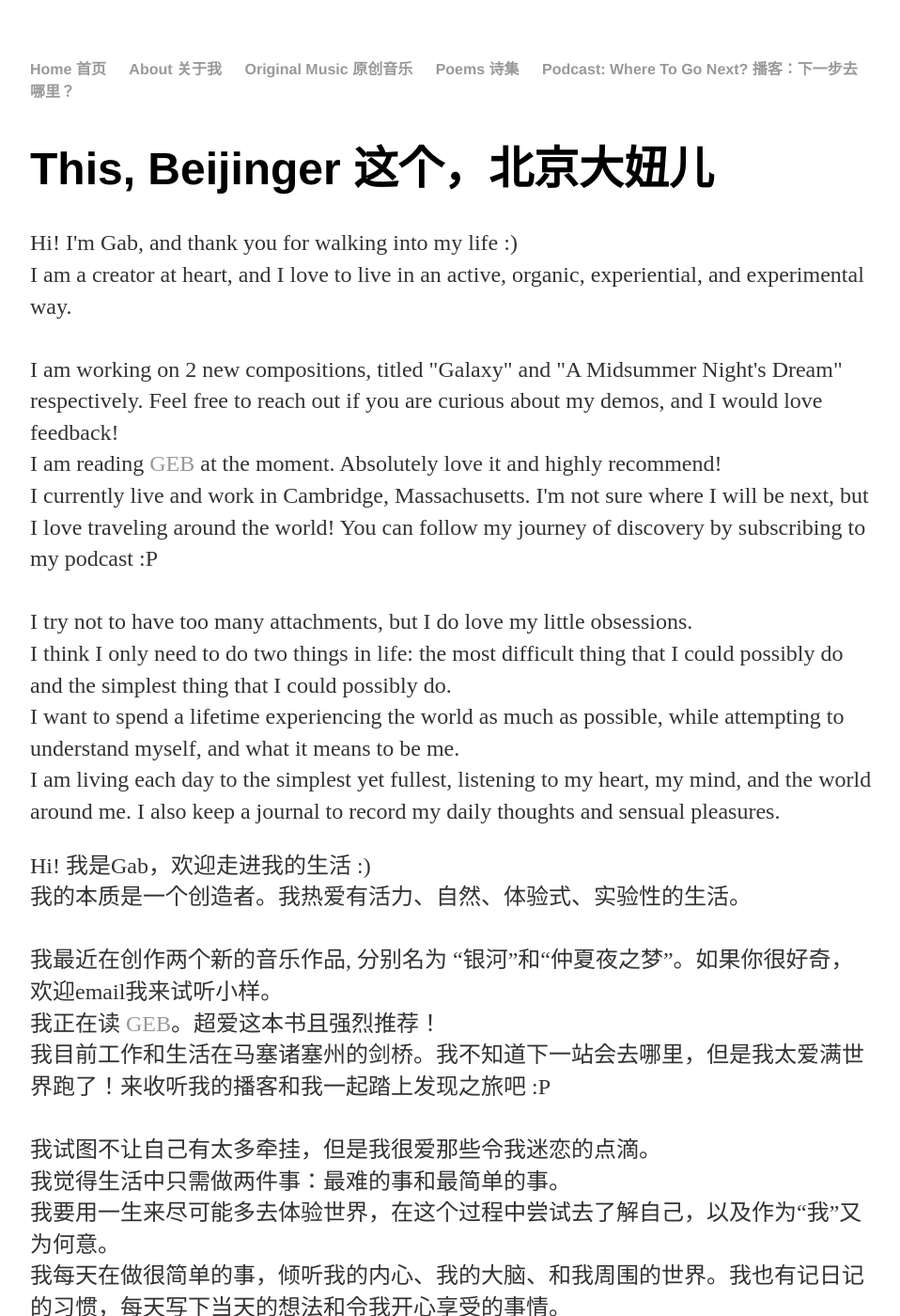
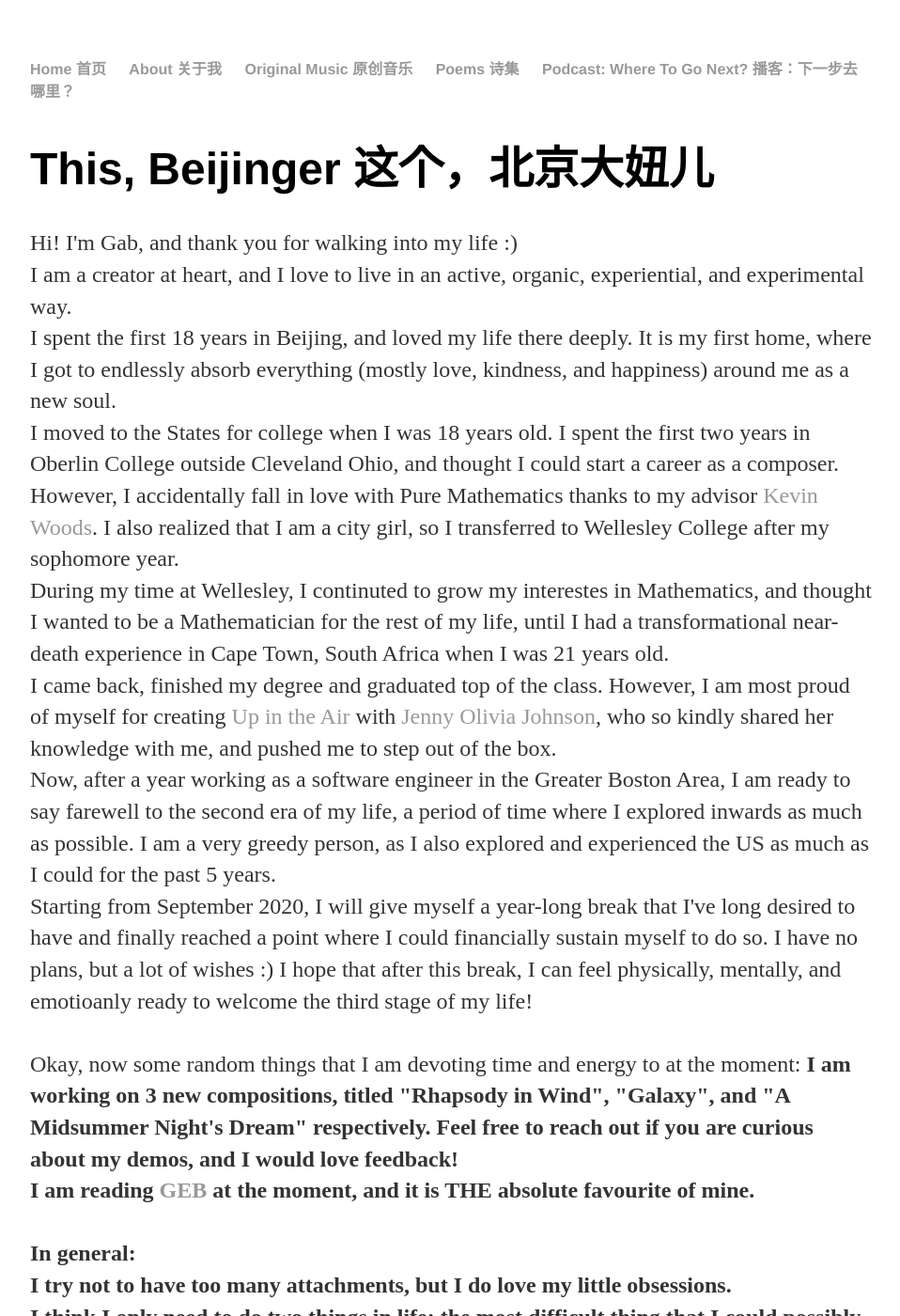
Before and after one commit to gabgoode/gabgoode.github.io, a Jekyll site: the page built from about/index.html, in a window 1280 px wide and 1400 px high. Shown: the whole window at 94% size, without its empty margins (160-1118 px from the left). Built offline with Jekyll 4.4.1, drawn with Linux system fonts in a browser that asks for light colours.

Commit message:
Update index.html

```diff
--- a/about/index.html
+++ b/about/index.html
@@ -7,11 +7,18 @@
 	<p>
 			Hi! I'm Gab, and thank you for walking into my life :)<br/>
 			I am a creator at heart, and I love to live in an active, organic, experiential, and experimental way. <br/>
+			I spent the first 18 years in Beijing, and loved my life there deeply. It is my first home, where I got to endlessly absorb everything (mostly love, kindness, and happiness) around me as a new soul.<br/>
+			I moved to the States for college when I was 18 years old. I spent the first two years in Oberlin College outside Cleveland Ohio, and thought I could start a career as a composer. However, I accidentally fall in love with Pure Mathematics thanks to my advisor <a href= "https://www2.oberlin.edu/faculty/kwoods/">Kevin Woods</a>. I also realized that I am a city girl, so I transferred to Wellesley College after my sophomore year. <br/>
+			During my time at Wellesley, I continuted to grow my interestes in Mathematics, and thought I wanted to be a Mathematician for the rest of my life, until I had a transformational near-death experience in Cape Town, South Africa when I was 21 years old. <br/>
+			I came back, finished my degree and graduated top of the class. However, I am most proud of myself for creating <a href="https://soundcloud.com/gab-liu/up-in-the-air">Up in the Air</a> with <a href="http://www.jennyoliviajohnson.com/">Jenny Olivia Johnson</a>, who so kindly shared her knowledge with me, and pushed me to step out of the box. <br/>
+			Now, after a year working as a software engineer in the Greater Boston Area, I am ready to say farewell to the second era of my life, a period of time where I explored inwards as much as possible. I am a very greedy person, as I also explored and experienced the US as much as I could for the past 5 years. <br/>
+			Starting from September 2020, I will give myself a year-long break that I've long desired to have and finally reached a point where I could financially sustain myself to do so. I have no plans, but a lot of wishes :) I hope that after this break, I can feel physically, mentally, and emotioanly ready to welcome the third stage of my life! <br/>
 		<br/>
-			I am working on 2 new compositions, titled "Galaxy" and "A Midsummer Night's Dream" respectively. Feel free to reach out if you are curious about my demos, and I would love feedback!<br/>
-			I am reading <a href="https://www.goodreads.com/book/show/24113.G_del_Escher_Bach">GEB</a> at the moment. Absolutely love it and highly recommend! <br/>
-			I currently live and work in Cambridge, Massachusetts. I'm not sure where I will be next, but I love traveling around the world! You can follow my journey of discovery by subscribing to my podcast :P <br/>
+			Okay, now some random things that I am devoting time and energy to at the moment: <b/>
+			I am working on 3 new compositions, titled "Rhapsody in Wind", "Galaxy", and "A Midsummer Night's Dream" respectively. Feel free to reach out if you are curious about my demos, and I would love feedback!<br/>
+			I am reading <a href="https://www.goodreads.com/book/show/24113.G_del_Escher_Bach">GEB</a> at the moment, and it is THE absolute favourite of mine. <br/>
 		<br/>
+			In general: <br/>
 			I try not to have too many attachments, but I do love my little obsessions. <br/>
 			I think I only need to do two things in life: the most difficult thing that I could possibly do and the simplest thing that I could possibly do. <br/>
 			I want to spend a lifetime experiencing the world as much as possible, while attempting to understand myself, and what it means to be me. <br/>
```
